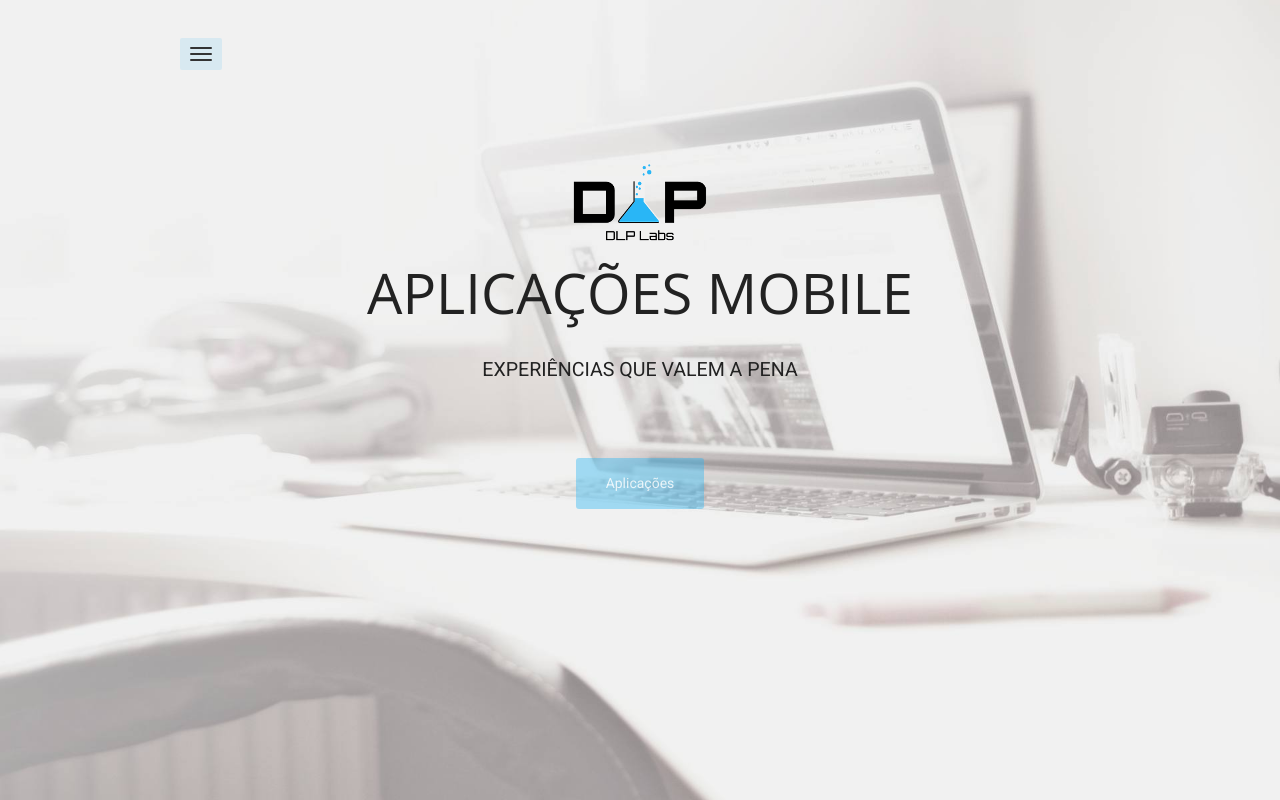
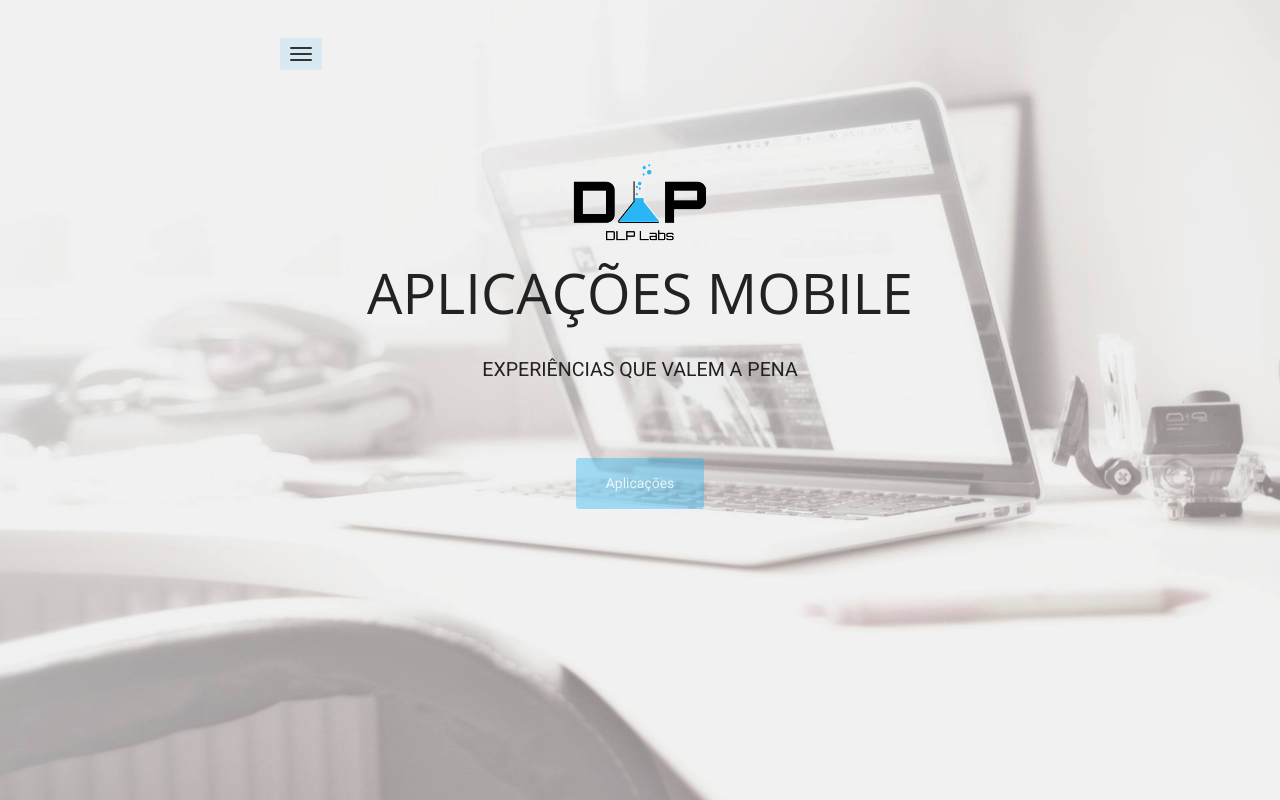
Before and after one commit to dlplabs/dlplabs, a plain HTML site: page index.html in a window 1280 px wide. Drawn offline with nearby package versions, Linux system fonts and the light colour scheme.

Commit message:
changed max-width container

```diff
--- a/assets/css/global.css
+++ b/assets/css/global.css
@@ -6,5 +6,5 @@
 }
 
 .container{
-  max-width: 950px;
+  max-width: 750px;
 }
```
